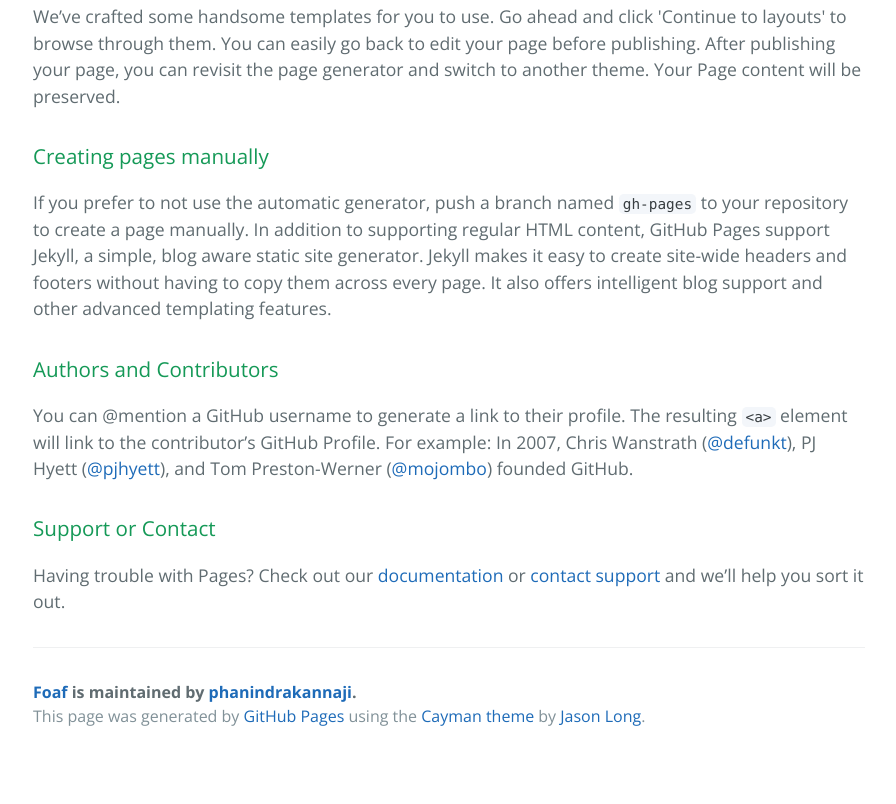
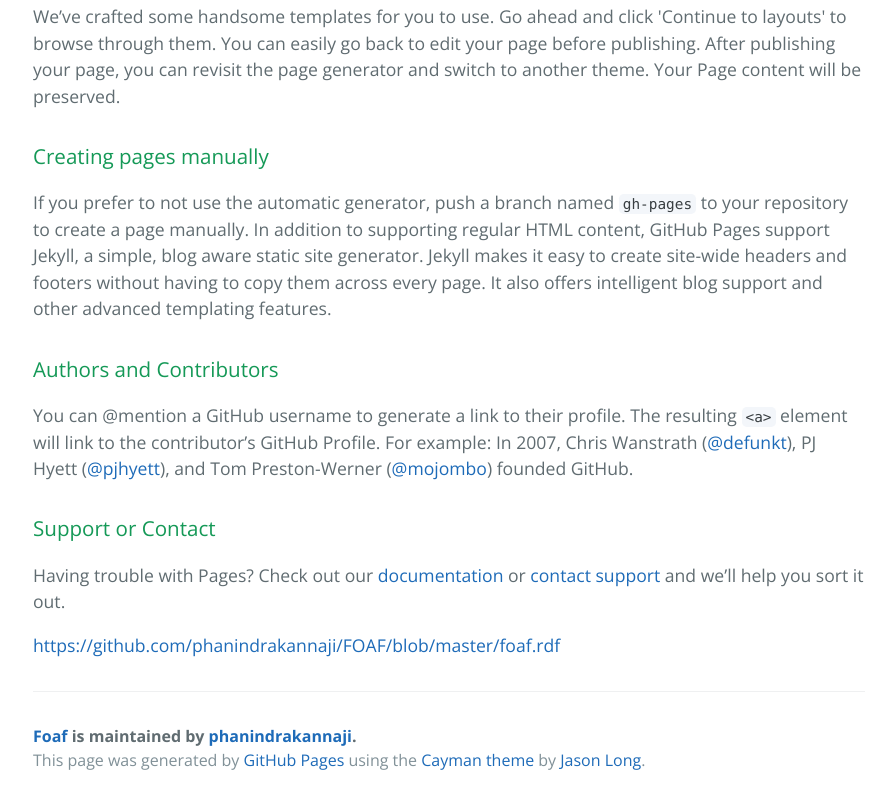
Before and after one commit to phanindrakannaji/FOAF, a plain HTML site: page index.html in a window 1280 px wide. Shown: the part 646-1450 px from the top of the page, without its empty margins (191-1087 px from the left). Before the commit the page ends 1406 px from the top, so only its background shows below. Drawn offline with nearby package versions, Linux system fonts and the light colour scheme.

```diff
--- a/index.html
+++ b/index.html
@@ -44,6 +44,8 @@
 
 <p>Having trouble with Pages? Check out our <a href="https://help.github.com/pages">documentation</a> or <a href="https://github.com/contact">contact support</a> and we’ll help you sort it out.</p>
 
+<p><a href="https://github.com/phanindrakannaji/FOAF/blob/master/foaf.rdf">https://github.com/phanindrakannaji/FOAF/blob/master/foaf.rdf</a></p>
+
       <footer class="site-footer">
         <span class="site-footer-owner"><a href="https://github.com/phanindrakannaji/FOAF">Foaf</a> is maintained by <a href="https://github.com/phanindrakannaji">phanindrakannaji</a>.</span>
 
```
Also changed, not shown: params.json (+1 -1 lines).
